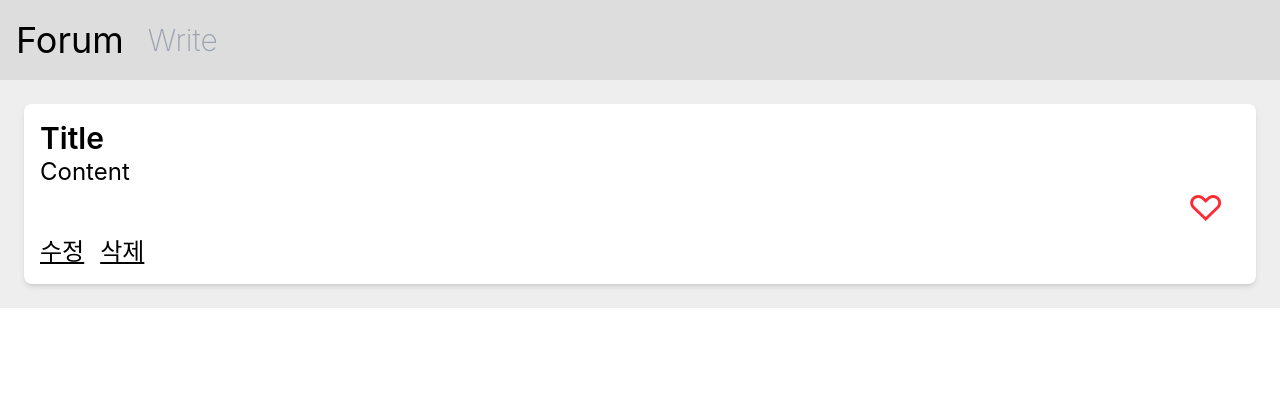
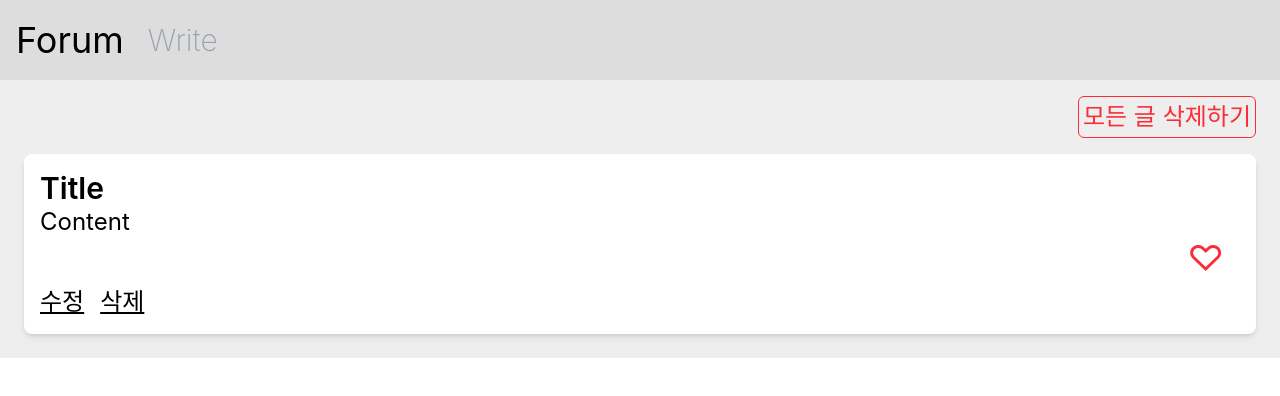
Before and after one commit to siwon-lab/Forum, a React (Vite) app: page / in a window 1280 px wide. Shown: the top 396 px of the page. Built offline with nearby package versions, Linux system fonts and the light colour scheme.

Commit message:
feat: improve UI, add removeAll button

```diff
--- a/src/components/Nav.jsx
+++ b/src/components/Nav.jsx
@@ -7,7 +7,7 @@ export default function Nav() {
 				<h1 className="text-4xl mx-4">Forum</h1>
 			</Link>
 			<Link to="/write">
-				<h1 className="text-3xl text-gray-400 font-extralight ml-2 hover:text-black transition-colors">
+				<h1 className="text-3xl text-gray-400 font-extralight ml-2 hover:text-black transition-colors duration-300">
 					Write
 				</h1>
 			</Link>
--- a/src/components/Post.jsx
+++ b/src/components/Post.jsx
@@ -14,7 +14,7 @@ export default function Post({ post }) {
 	}, [posts]);
 
 	return (
-		<div className="w-full min-h-40 p-4 my-4 bg-white rounded-lg shadow-md hover:shadow-lg transition-shadow ">
+		<div className="w-full min-h-40 p-4 my-2 bg-white rounded-lg shadow-md hover:shadow-lg transition-shadow duration-300">
 			<h2 className="text-3xl font-semibold">{post.title}</h2>
 			<p className="text-2xl">{post.content}</p>
 			<div className="flex">
@@ -31,7 +31,7 @@ export default function Post({ post }) {
 				<span className="text-2xl cursor-pointer underline mr-4">수정</span>
 			</Link>
 			<span
-				className="text-2xl cursor-pointer underline"
+				className="text-2xl cursor-pointer underline hover:text-red-500 transition-colors duration-300"
 				onClick={() => {
 					dispatch(remove(post.id));
 				}}
--- a/src/pages/Edit.jsx
+++ b/src/pages/Edit.jsx
@@ -54,7 +54,7 @@ export default function Edit() {
 					onChange={(e) => {
 						setContent(e.target.value);
 					}}
-				></textarea>
+				/>
 				<button
 					type="submit"
 					className="w-32 block bg-red-500 mt-4 p-2 rounded-lg text-white"
--- a/src/pages/Home.jsx
+++ b/src/pages/Home.jsx
@@ -1,11 +1,21 @@
-import { useSelector } from 'react-redux';
+import { useDispatch, useSelector } from 'react-redux';
 import Post from './../components/Post';
+import { removeAll } from '../store';
 
 export default function Home() {
+	const dispatch = useDispatch();
 	const posts = useSelector((state) => state.posts);
 
 	return (
-		<div className="w-full bg-[#eee] px-6 py-2">
+		<div className="w-full bg-[#eee] px-6 py-4 flex flex-col">
+			<button
+				className="border border-red-500 rounded-md mb-2 p-1 text-red-500 cursor-pointer text-2xl hover:bg-red-500 hover:text-white transition-colors duration-300 ml-auto"
+				onClick={() => {
+					dispatch(removeAll());
+				}}
+			>
+				모든 글 삭제하기
+			</button>
 			{posts.map((post) => (
 				<Post post={post} key={post.id} />
 			))}
--- a/src/pages/Write.jsx
+++ b/src/pages/Write.jsx
@@ -52,7 +52,7 @@ export default function Write() {
 					onChange={(e) => {
 						setContent(e.target.value);
 					}}
-				></textarea>
+				/>
 				<button
 					type="submit"
 					className="w-32 block bg-red-500 mt-4 p-2 rounded-lg text-white"
--- a/src/store.js
+++ b/src/store.js
@@ -27,10 +27,13 @@ const posts = createSlice({
 			const post = state.find((obj) => obj.id === action.payload);
 			post.liked = !post.liked;
 		},
+      removeAll(state) {
+         return []
+      }
 	},
 });
 
-export const { write, remove, like, edit } = posts.actions;
+export const { write, remove, like, edit, removeAll } = posts.actions;
 
 const store = configureStore({
 	reducer: { posts: posts.reducer },
```
